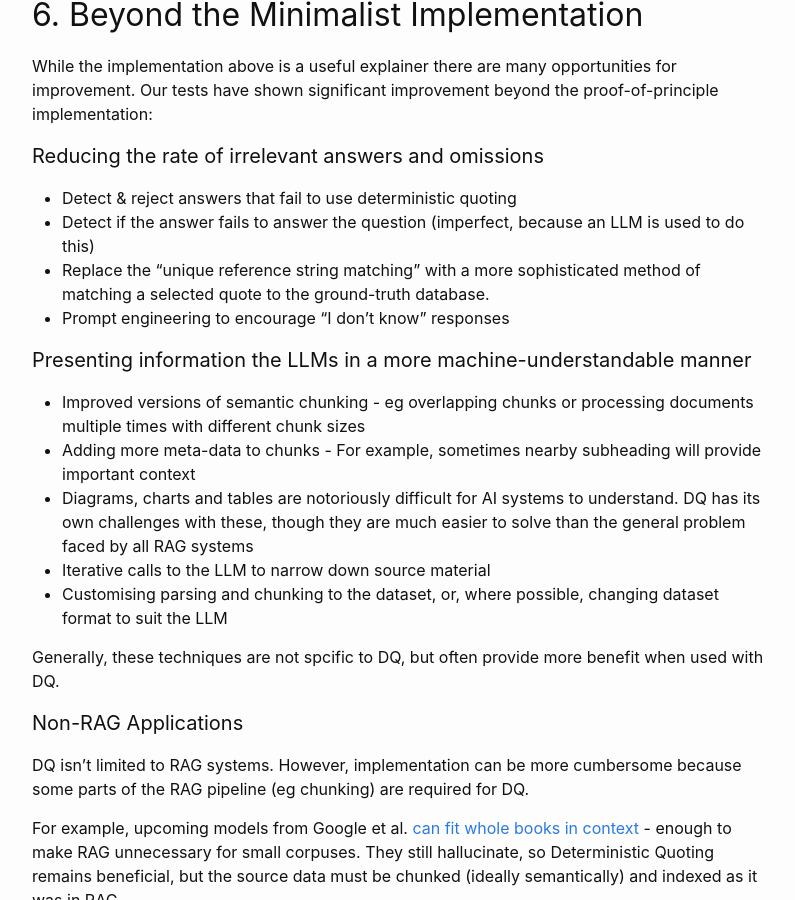
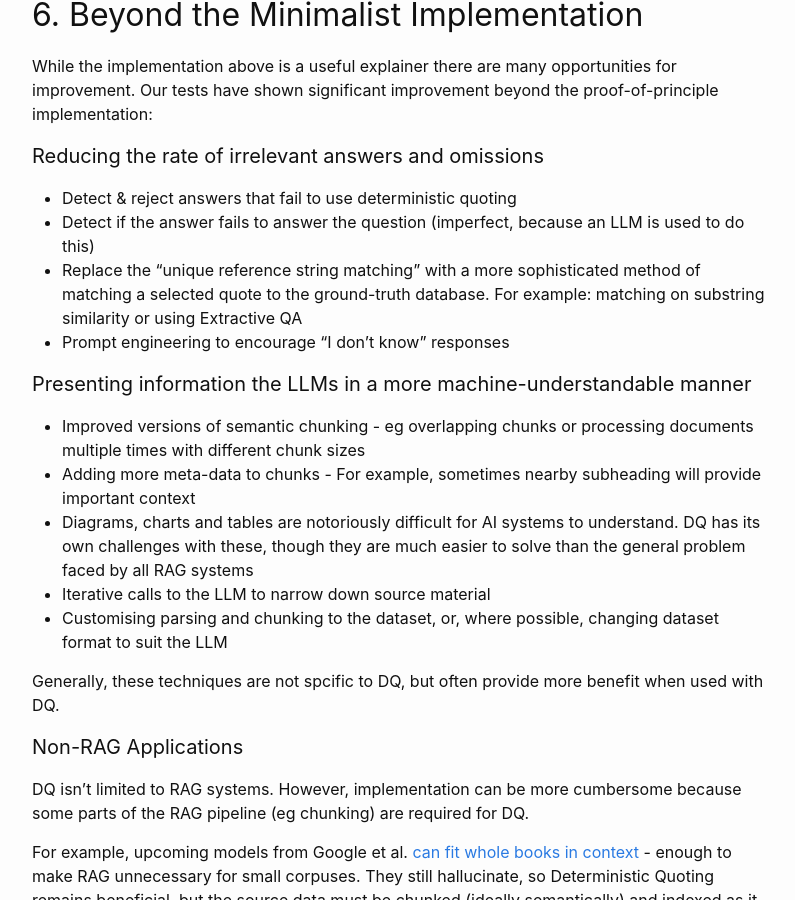
Before and after one commit to mattyyeung/mattyyeung.github.io, a Jekyll site: the page built from _posts/2024-04-21-deterministic-quoting.md, in a window 1280 px wide and 900 px high, scrolled down 9809 px. Shown: the whole window, without its empty margins (238-1033 px from the left). Built offline with Jekyll 4.4.1, drawn with Linux system fonts in a browser that asks for light colours.

Commit message:
deterministic quoting

```diff
--- a/_posts/2024-04-21-deterministic-quoting.md
+++ b/_posts/2024-04-21-deterministic-quoting.md
@@ -229,7 +229,7 @@ While the implementation above is a useful explainer there are many opportunitie
 #### Reducing the rate of irrelevant answers and omissions
 - Detect & reject answers that fail to use deterministic quoting
 - Detect if the answer fails to answer the question (imperfect, because an LLM is used to do this)
-- Replace the "unique reference string matching" with a more sophisticated method of matching a selected quote to the ground-truth database.
+- Replace the "unique reference string matching" with a more sophisticated method of matching a selected quote to the ground-truth database. For example: matching on substring similarity or using Extractive QA
 - Prompt engineering to encourage "I don't know" responses
 
 #### Presenting information the LLMs in a more machine-understandable manner
```
